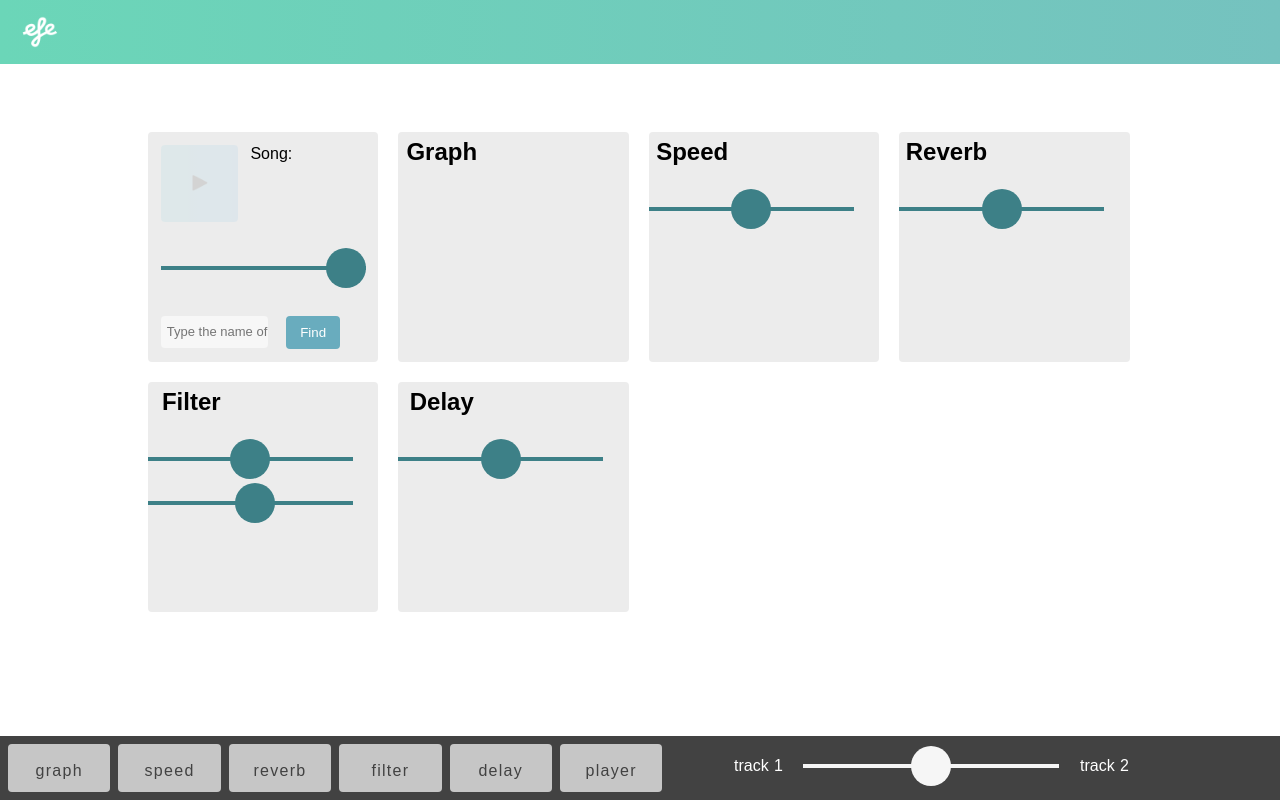
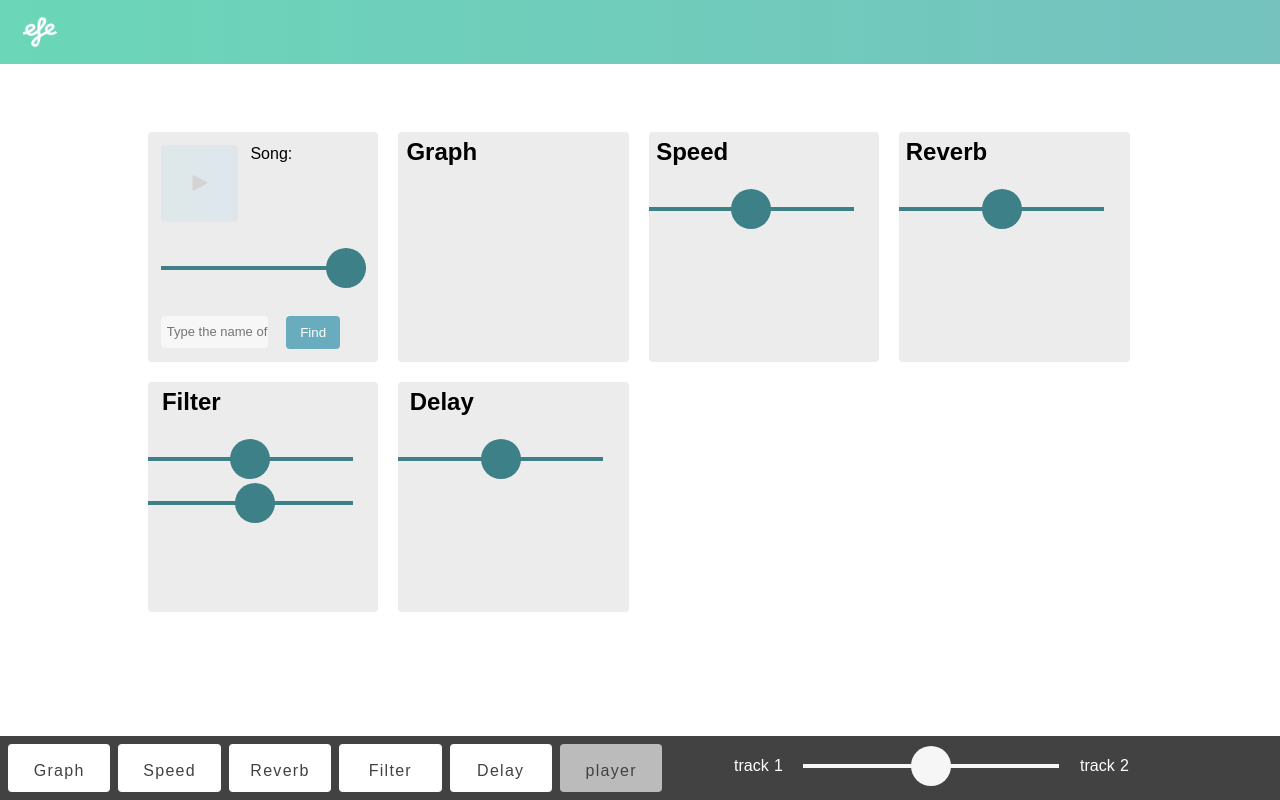
Before and after one commit to nckn/effe, a Nuxt app: page / in a window 1280 px wide. Built offline with nearby package versions, Linux system fonts and the light colour scheme.

Commit message:
Hooking up toggles for Node spawn

```diff
--- a/assets/scss/main.scss
+++ b/assets/scss/main.scss
@@ -376,14 +376,24 @@ output {
   position: absolute; bottom: 0; left: 0;
 }
 
+$fx-bg: #BBB;
+
 .effects {
-  width: 8vw; height: 6vh;
+  width: 8vw;
+  height: 6vh;
   margin: 1vh 0 1vh 1vh;
-  float: left; line-height: 54px;
-  background: #FFF; opacity: 0.7;
+  float: left;
+  line-height: 54px;
+  // opacity: 0.7;
+  cursor: pointer;
+  background: $fx-bg;
+  &:hover {
+    background: darken($color: $fx-bg, $amount: 10);
   }
-
-.effects h4 {
+  &.ison {
+    background: lighten($color: $fx-bg, $amount: 30);
+  }
+  h4 {
     width: 8vw;
     display: table-cell;
     text-align: center;
@@ -396,8 +406,7 @@ output {
     -webkit-user-select: none;
     -ms-user-select: none;*/
   }
-
-.effects:hover { cursor: pointer; }
+}
 
 .crossfader-box {
   width: 40vw; height: 4vh;
--- a/components/Footer.vue
+++ b/components/Footer.vue
@@ -1,15 +1,7 @@
 <template lang="pug">
   .lower-bar
-    .effects
-      h4 graph
-    .effects
-      h4 speed
-    .effects
-      h4 reverb
-    .effects
-      h4 filter
-    .effects
-      h4 delay
+    .effects(v-for="(node, index) in nodes" @click="toggleNodeParent(index)" v-bind:id="index" v-bind:class="{ ison: node.isOn }")
+      h4 {{ node.name }}
     .effects.player-two
       h4 player
     .crossfader-box
@@ -24,9 +16,17 @@
 
 export default {
   name: 'Footer',
+  props: ['nodes'],
   components: {
     //
   },
+  methods: {
+    toggleNodeParent (id) {
+      // var target = elem.target || elem.srcElement
+      this.$parent.toggleNode(id)
+      // console.log('id is: ' + typeof id)
+    }
+  }
 }
 </script>
 
--- a/components/MainView.vue
+++ b/components/MainView.vue
@@ -90,6 +90,11 @@ export default {
     )
   },
   methods: {
+    toggleNode (id) {
+      var self = this
+      self.nodes[id].isOn = self.nodes[id].isOn ? false : true
+      // console.log('id is: ' + id)
+    },
     initAudio (data, num) {
       var self = this
       if (self.aC.decodeAudioData) {
```
Lines whose indentation alone changed are shown as unchanged.
